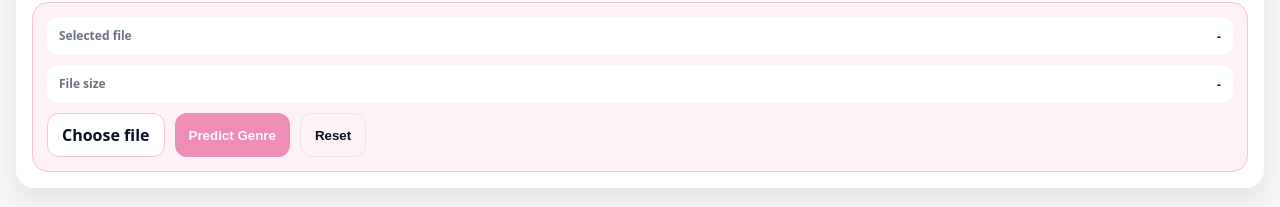
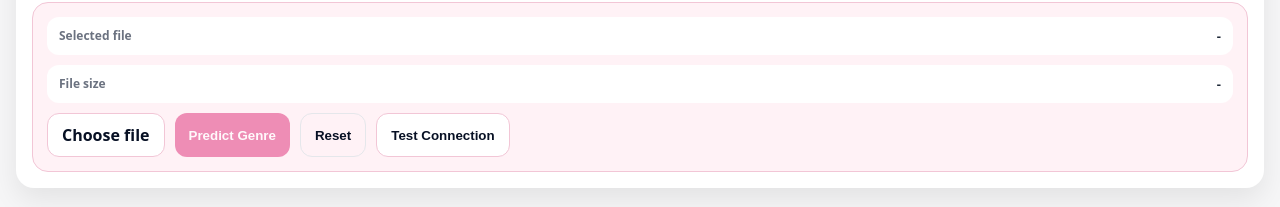
Before and after one commit to Sachin-1-9/music-genre-classification, a React (Create React App) app in the folder frontend/: page / in a window 1280 px wide. Shown: the part 160-367 px from the top of the page. Built offline with nearby package versions, Linux system fonts and the light colour scheme.

Commit message:
Add connection test button and enhanced logging for debugging network issues

```diff
--- a/frontend/src/App.js
+++ b/frontend/src/App.js
@@ -78,6 +78,7 @@ export default function App() {
   // Test connection first
   const testConnection = async () => {
     try {
+      console.log("Testing connection to:", HEALTH_URL);
       const response = await fetch(HEALTH_URL, {
         method: 'GET',
         mode: 'cors',
@@ -86,11 +87,26 @@ export default function App() {
           'Cache-Control': 'no-cache',
         }
       });
+      console.log("Connection test response:", response.status, response.statusText);
       return response.ok;
     } catch (error) {
       console.error("Connection test failed:", error);
       return false;
     }
+  };
+
+  // Manual connection test for debugging
+  const handleTestConnection = async () => {
+    setBusy(true);
+    setErr("");
+    const connected = await testConnection();
+    if (connected) {
+      setResult({message: "Connection successful!", genre: "test"});
+      setProgress(100);
+    } else {
+      setErr("Connection failed - check console for details");
+    }
+    setBusy(false);
   };
 
   // Upload with progress using XHR (with fetch fallback)
@@ -234,6 +250,10 @@ export default function App() {
               <button className="btn ghost" onClick={resetAll} disabled={busy}>
                 Reset
               </button>
+
+              <button className="btn outline" onClick={handleTestConnection} disabled={busy}>
+                {busy ? "Testing..." : "Test Connection"}
+              </button>
             </div>
 
             {(busy || progress > 0) && (
```
